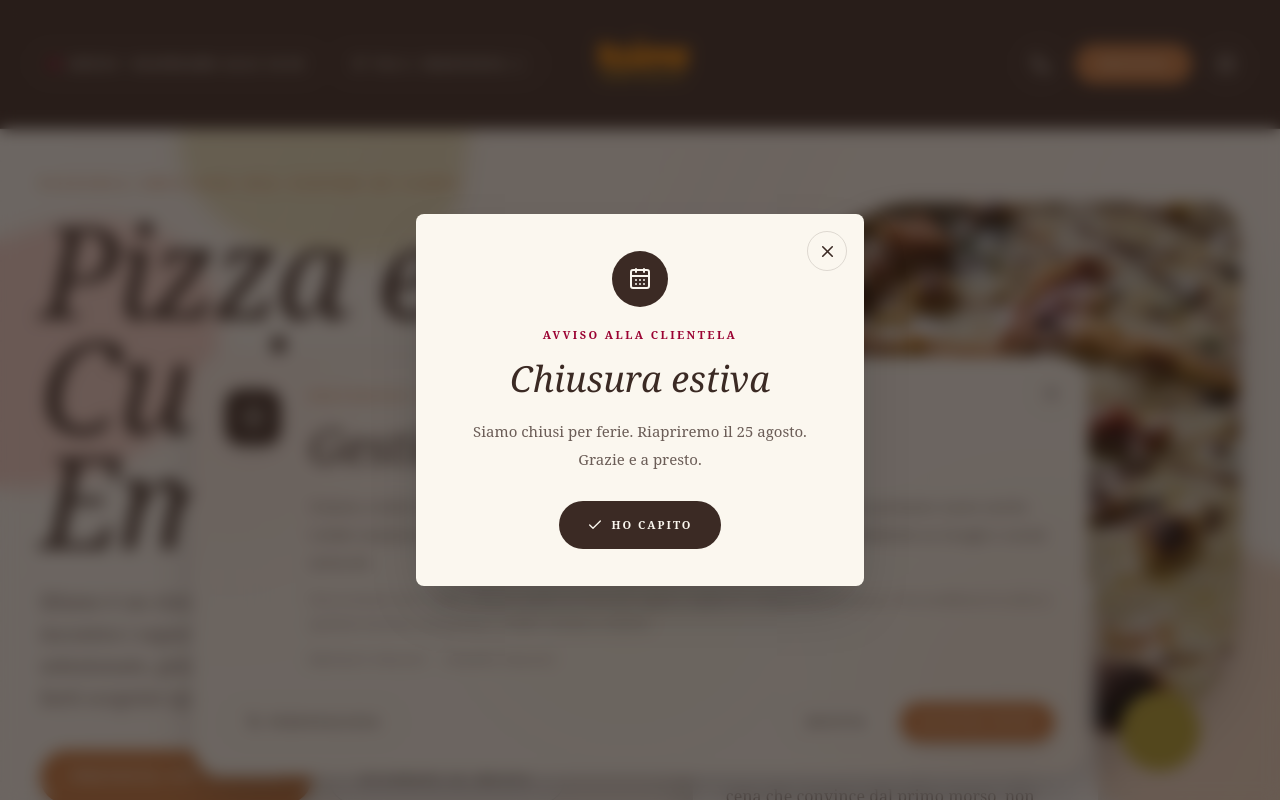
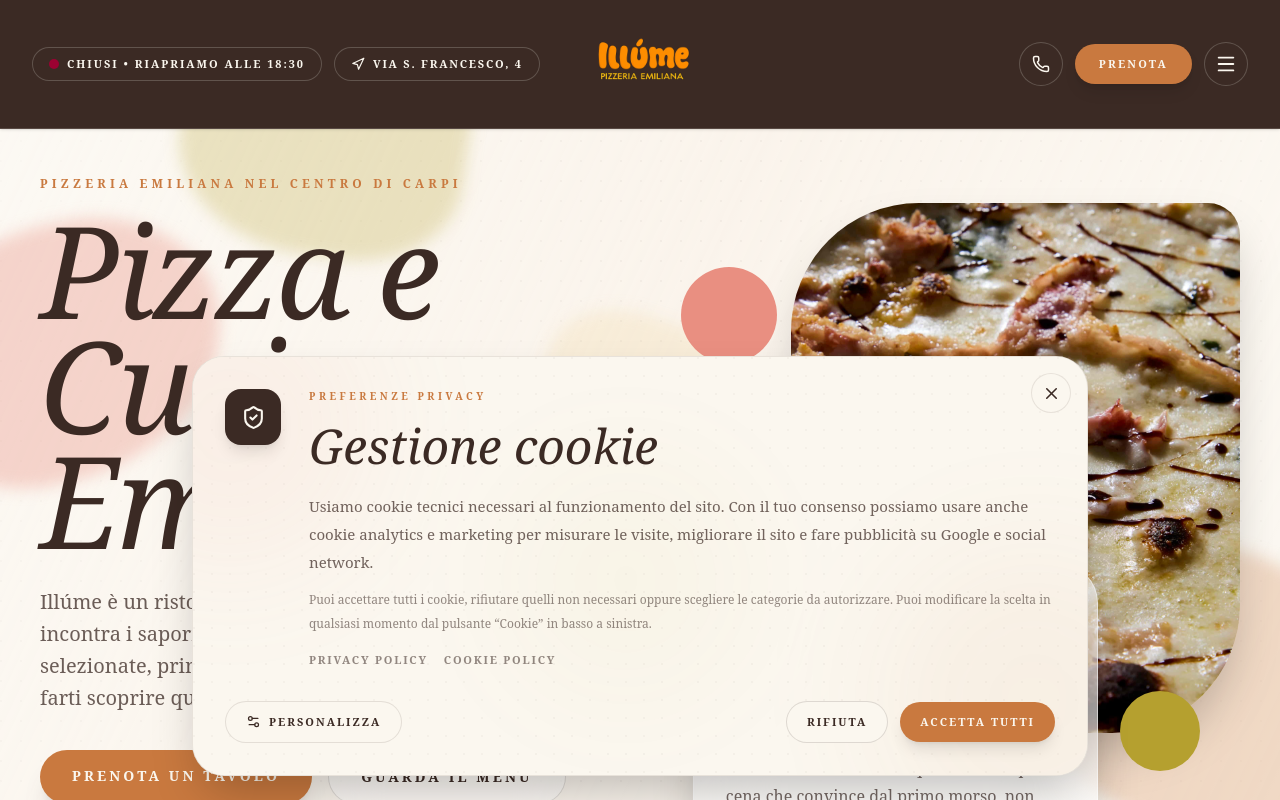
Before and after one commit to thinhdutong00/illume-cucina, a Next.js app: page / in a window 1280 px wide. Shown: the top 800 px of the page. Built offline with nearby package versions, Linux system fonts and the light colour scheme.

Commit message:
Rimuovi popup ferie

```diff
--- a/app/components/VacationNotice.tsx
+++ /dev/null
@@ -1,83 +0,0 @@
-"use client";
-
-import { useEffect, useState } from "react";
-import { CalendarDays, Check, X } from "lucide-react";
-
-const NOTICE_KEY = "illume_vacation_notice_2026";
-const NOTICE_VERSION = "august-25";
-const REOPENING_DATE = new Date("2026-08-25T00:00:00+02:00").getTime();
-
-export default function VacationNotice() {
-  const [isVisible, setIsVisible] = useState(false);
-
-  useEffect(() => {
-    const timer = window.setTimeout(() => {
-      const hasSeenNotice = localStorage.getItem(NOTICE_KEY) === NOTICE_VERSION;
-
-      if (!hasSeenNotice && Date.now() < REOPENING_DATE) {
-        setIsVisible(true);
-      }
-    }, 0);
-
-    return () => window.clearTimeout(timer);
-  }, []);
-
-  const closeNotice = () => {
-    localStorage.setItem(NOTICE_KEY, NOTICE_VERSION);
-    setIsVisible(false);
-  };
-
-  if (!isVisible) return null;
-
-  return (
-    <div
-      className="fixed inset-0 z-[4000] flex items-center justify-center bg-[#1f1714]/65 px-4 py-8 backdrop-blur-sm"
-      role="dialog"
-      aria-modal="true"
-      aria-labelledby="vacation-notice-title"
-      aria-describedby="vacation-notice-description"
-    >
-      <div className="relative w-full max-w-md overflow-hidden rounded-lg border border-[#fbf7ef]/20 bg-[#fbf7ef] p-7 text-center text-[#3b2a24] shadow-2xl md:p-9">
-        <button
-          type="button"
-          onClick={closeNotice}
-          aria-label="Chiudi avviso"
-          className="absolute right-4 top-4 flex h-10 w-10 items-center justify-center rounded-full border border-[#3b2a24]/15 transition hover:bg-[#3b2a24]/5 focus-visible:outline-none focus-visible:ring-2 focus-visible:ring-[#9b0232] focus-visible:ring-offset-2"
-        >
-          <X size={19} />
-        </button>
-
-        <div className="mx-auto flex h-14 w-14 items-center justify-center rounded-full bg-[#3b2a24] text-[#fbf7ef]">
-          <CalendarDays size={24} aria-hidden="true" />
-        </div>
-
-        <p className="mt-5 text-[11px] font-black uppercase tracking-[0.22em] text-[#9b0232]">
-          Avviso alla clientela
-        </p>
-
-        <h2
-          id="vacation-notice-title"
-          className="mt-3 font-serif text-3xl italic leading-tight md:text-4xl"
-        >
-          Chiusura estiva
-        </h2>
-
-        <p
-          id="vacation-notice-description"
-          className="mx-auto mt-4 max-w-sm text-[15px] leading-7 text-[#3b2a24]/75"
-        >
-          Siamo chiusi per ferie. Riapriremo il 25 agosto. Grazie e a presto.
-        </p>
-
-        <button
-          type="button"
-          onClick={closeNotice}
-          className="mt-7 inline-flex min-h-12 items-center justify-center gap-2 rounded-full bg-[#3b2a24] px-7 py-3 text-[11px] font-black uppercase tracking-[0.18em] text-[#fbf7ef] transition hover:bg-[#9b0232] focus-visible:outline-none focus-visible:ring-2 focus-visible:ring-[#9b0232] focus-visible:ring-offset-2"
-        >
-          <Check size={16} aria-hidden="true" />
-          Ho capito
-        </button>
-      </div>
-    </div>
-  );
-}
--- a/app/layout.tsx
+++ b/app/layout.tsx
@@ -1,7 +1,6 @@
 import type { Metadata, Viewport } from "next";
 import "./globals.css";
 import CookieBanner from "./components/CookieBanner";
-import VacationNotice from "./components/VacationNotice";
 
 export const viewport: Viewport = {
   themeColor: "#3b2a24",
@@ -21,7 +20,6 @@ export default function RootLayout({
     <html lang="it">
       <body>
         {children}
-        <VacationNotice />
         <CookieBanner />
       </body>
     </html>
```
